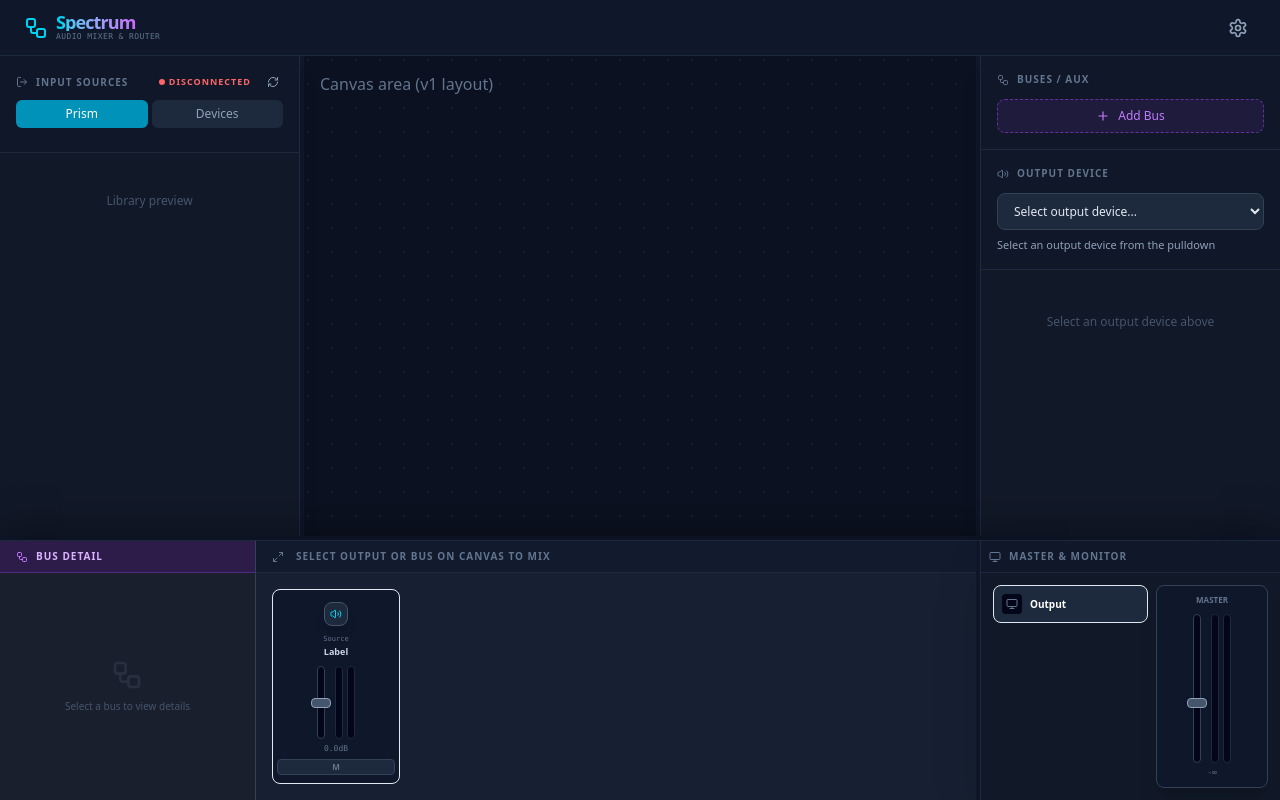
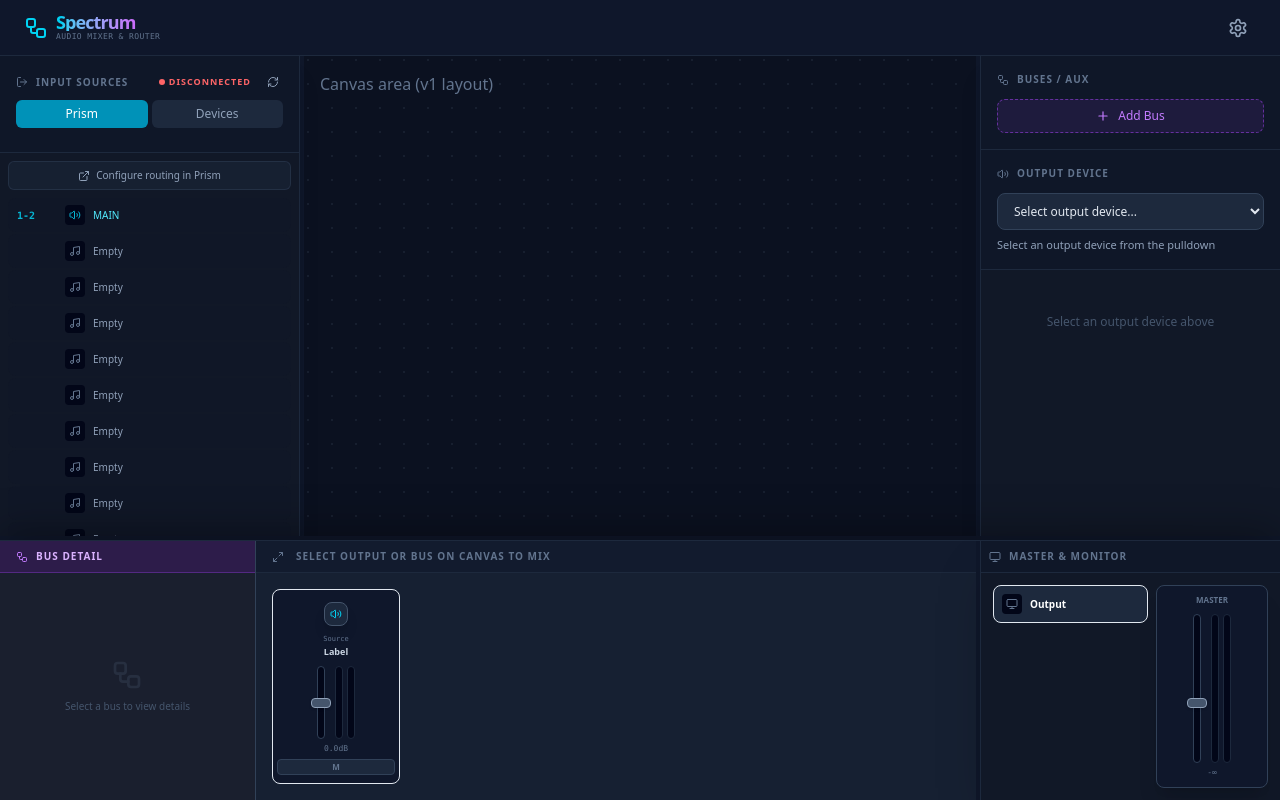
Before and after one commit to petitstrawberry/spectrum, a React (Vite) app: page / in a window 1280 px wide. Built offline with nearby package versions, Linux system fonts and the light colour scheme; the HTML template or start-up script is replaced by a standard one.

Commit message:
feat: macOS用のアプリアイコン取得機能を追加し、アイコンの選択を改善

```diff
--- /dev/null
+++ b/src/hooks/useChannelColors.ts
@@ -0,0 +1,93 @@
+import { useMemo } from 'react';
+
+// Category base colors (matches prism-app V1 palette)
+const CATEGORY_COLORS: Record<string, [number, number, number]> = {
+  game: [255, 70, 85],      // Red
+  browser: [255, 200, 0],   // Amber
+  music: [29, 185, 84],     // Green
+  voice: [88, 101, 242],    // Blue/Purple
+  system: [200, 200, 200],  // White/Gray
+};
+
+// Screen blend channel
+const blendScreenChannel = (b: number, s: number) => {
+  return 255 - ((255 - b) * (255 - s) / 255);
+};
+
+const mixColors = (colors: [number, number, number][]) => {
+  if (!colors || colors.length === 0) return 'transparent';
+
+  let r = 0, g = 0, b = 0;
+  colors.forEach(([cr, cg, cb]) => {
+    r = blendScreenChannel(r, cr);
+    g = blendScreenChannel(g, cg);
+    b = blendScreenChannel(b, cb);
+  });
+
+  return `rgb(${Math.round(r)}, ${Math.round(g)}, ${Math.round(b)})`;
+};
+
+// Simple hash-based color fallback (if app name not in CATEGORY_COLORS)
+function hashColor(name: string): [number, number, number] {
+  let hash = 0;
+  for (let i = 0; i < name.length; i++) {
+    hash = name.charCodeAt(i) + ((hash << 5) - hash);
+  }
+  const hue = Math.abs(hash) % 360;
+  const saturation = 65;
+  const lightness = 55;
+
+  const c = (1 - Math.abs(2 * lightness / 100 - 1)) * saturation / 100;
+  const x = c * (1 - Math.abs((hue / 60) % 2 - 1));
+  const m = lightness / 100 - c / 2;
+  let r = 0, g = 0, b = 0;
+  if (hue < 60) { r = c; g = x; b = 0; }
+  else if (hue < 120) { r = x; g = c; b = 0; }
+  else if (hue < 180) { r = 0; g = c; b = x; }
+  else if (hue < 240) { r = 0; g = x; b = c; }
+  else if (hue < 300) { r = x; g = 0; b = c; }
+  else { r = c; g = 0; b = x; }
+
+  return [Math.round((r + m) * 255), Math.round((g + m) * 255), Math.round((b + m) * 255)];
+}
+
+function detectCategory(name: string) {
+  const lower = (name || '').toLowerCase();
+  if (/valorant|minecraft|steam|game|epic|battle\.net|origin|riot|apex|legends|fortnite/i.test(lower)) return 'game';
+  if (/chrome|firefox|safari|edge|opera|brave|arc/i.test(lower)) return 'browser';
+  if (/spotify|music|itunes|ableton|logic|fl studio|audacity|garageband|apple music/i.test(lower)) return 'music';
+  if (/discord|slack|zoom|teams|facetime|skype|telegram|signal/i.test(lower)) return 'voice';
+  return 'system';
+}
+
+// channelSources: array of channel entries with `.channelOffset` and `.apps` (each app has `name` and optional `clientCount`)
+export function useChannelColors(channelSources: any[]) {
+  return useMemo(() => {
+    const colors: Record<number, string> = {};
+
+    // Flatten all apps for MAIN channel aggregation
+    const allApps = (channelSources || []).flatMap((cs: any) => (cs.apps || []).map((a: any) => ({ name: a.name, clientCount: a.clientCount || 1 })));
+
+    for (const cs of (channelSources || [])) {
+      const chId = cs.channelOffset ?? 0;
+      let routingApps: { name: string; clientCount: number }[] = [];
+
+      if (cs.isMain) {
+        routingApps = allApps.filter(a => (a.clientCount || 0) > 0);
+      } else {
+        routingApps = (cs.apps || []).
+          map((a: any) => ({ name: a.name, clientCount: a.clientCount || 1 })).
+          filter((a: { name: string; clientCount: number }) => (a.clientCount || 0) > 0);
+      }
+
+      const activeColors: [number, number, number][] = routingApps.map(a => {
+        const cat = detectCategory(a.name);
+        return CATEGORY_COLORS[cat] || hashColor(a.name || '');
+      });
+
+      colors[chId] = mixColors(activeColors as [number, number, number][]);
+    }
+
+    return colors;
+  }, [channelSources]);
+}
--- a/src/hooks/useIcons.ts
+++ b/src/hooks/useIcons.ts
@@ -1,4 +1,4 @@
-import { Headphones, Speaker, Monitor, Radio, Cast, Video, Volume2 } from 'lucide-react';
+import { Headphones, Speaker, Monitor, Radio, Cast, Video, Volume2, Gamepad2, Globe, MessageSquare, Music } from 'lucide-react';
 import type { LucideIcon } from 'lucide-react';
 
 export function getIconForDevice(iconHint?: string | null, name?: string): LucideIcon {
@@ -25,3 +25,13 @@ export function getIconForDevice(iconHint?: string | null, name?: string): Lucid
 }
 
 export default getIconForDevice;
+
+export function getIconForApp(name?: string): LucideIcon {
+  if (!name) return Music;
+  const lower = name.toLowerCase();
+  if (/valorant|minecraft|steam|game|epic|battle\.net|origin|riot|apex|fortnite/.test(lower)) return Gamepad2;
+  if (/chrome|firefox|safari|edge|opera|brave|arc/.test(lower)) return Globe;
+  if (/spotify|music|itunes|ableton|logic|fl studio|audacity|garageband|apple music/.test(lower)) return Music;
+  if (/discord|slack|zoom|teams|facetime|skype|telegram|signal/.test(lower)) return MessageSquare;
+  return Monitor;
+}
--- a/src/lib/api.ts
+++ b/src/lib/api.ts
@@ -325,6 +325,7 @@ export async function getSystemStatus(): Promise<SystemStatusDto> {
   return invoke<SystemStatusDto>('get_system_status');
 }
 
+
 export async function setBufferSize(size: number): Promise<void> {
   return invoke('set_buffer_size', { size });
 }
--- a/src/ui/LeftSidebar.tsx
+++ b/src/ui/LeftSidebar.tsx
@@ -1,4 +1,7 @@
+import React from 'react';
 import { LogOut, RefreshCw, ExternalLink, Music, Volume2, Mic, Plus } from 'lucide-react';
+import { getIconForApp } from '../hooks/useIcons';
+import { useChannelColors } from '../hooks/useChannelColors';
 
 interface Props {
   width: number;
@@ -26,6 +29,8 @@ interface Props {
 }
 
 export default function LeftSidebar({ width, isRefreshing, inputSourceMode, handleRefresh, driverStatus, onChangeInputSourceMode, channelSources = [], prismDevice = null, isLibraryItemUsed = () => false, handleLibraryMouseDown, onOpenPrismApp, otherInputDevices = [] }: Props) {
+  const channelColors = useChannelColors(channelSources || []);
+
   return (
     <div className="bg-[#111827] border-r border-slate-800 flex flex-col shrink-0 z-10 shadow-xl relative" style={{ width }} onClick={e => e.stopPropagation()}>
       <div className="p-4 border-b border-slate-800 bg-slate-900/50">
@@ -54,8 +59,8 @@ export default function LeftSidebar({ width, isRefreshing, inputSourceMode, hand
         </div>
       </div>
       <div className="flex-1 overflow-y-auto p-2 space-y-0.5">
-        {/* Prism mode: Show channel list */}
-        {inputSourceMode === 'prism' && (prismDevice || channelSources.some(c => c.hasApps) || driverStatus?.connected) ? (
+        {/* Prism mode: Show channel list (always show channels even when empty) */}
+        {inputSourceMode === 'prism' ? (
           <>
             <button
               onClick={() => onOpenPrismApp?.()}
@@ -71,7 +76,7 @@ export default function LeftSidebar({ width, isRefreshing, inputSourceMode, hand
             {channelSources.map(channel => {
               const isUsed = isLibraryItemUsed(channel.id);
               const hasApps = channel.hasApps;
-              const FirstIcon = (channel.apps && channel.apps[0] && channel.apps[0].icon) || Music;
+              const FirstIcon = (channel.apps && channel.apps[0] && channel.apps[0].icon) || getIconForApp(channel.apps[0]?.name) || Music;
 
               return (
                 <div
@@ -86,31 +91,31 @@ export default function LeftSidebar({ width, isRefreshing, inputSourceMode, hand
                         : 'border-transparent bg-slate-900/20 hover:border-slate-700/50 hover:bg-slate-900/40 hover:ring-2 hover:ring-slate-700/20 cursor-grab active:cursor-grabbing')
                   }
                 >
-                  <div className={`w-10 text-[10px] font-mono font-bold ${hasApps ? 'text-cyan-400' : 'text-slate-600'}`}>
-                    {channel.channelLabel}
-                  </div>
+                  <div className={`w-10 text-[10px] font-mono font-bold`} style={{ color: channel.isMain ? '#06b6d4' : (channelColors[channel.channelOffset] || undefined) }}>
+                            {channel.channelLabel}
+                          </div>
 
                   {channel.isMain ? (
                     <div className="flex-1 flex items-center gap-2 min-w-0">
-                      <div className="w-5 h-5 rounded flex items-center justify-center bg-cyan-900/50 text-cyan-400">
-                        <Volume2 className="w-3 h-3" />
-                      </div>
+                      <div className="w-5 h-5 rounded flex items-center justify-center bg-slate-950">
+                          <Volume2 className="w-3 h-3" style={{ color: '#06b6d4' }} />
+                        </div>
                       <div className="flex-1 min-w-0">
                         <div className="text-[10px] text-cyan-300">MAIN</div>
-                        {channel.apps.length > 0 && (
+                        {channel.apps.length > 1 && (
                           <div className="text-[8px] text-slate-500">{channel.apps.length} apps</div>
                         )}
                       </div>
                     </div>
                   ) : hasApps ? (
                     <div className="flex-1 flex items-center gap-2 min-w-0">
-                      <div className={`w-5 h-5 rounded flex items-center justify-center bg-slate-950 ${channel.apps[0]?.color || ''}`}>
-                        <FirstIcon className="w-3 h-3" />
+                      <div className={`w-5 h-5 rounded flex items-center justify-center bg-slate-950`}>
+                        <FirstIcon className="w-3 h-3" style={{ color: channelColors[channel.channelOffset] || undefined }} />
                       </div>
                       <div className="flex-1 min-w-0">
                         <div className="flex items-center gap-2">
                           <div className="text-[10px] text-slate-300 truncate" title={channel.apps.map((a: any) => a.name).join(', ')}>
-                            {channel.apps.map((a: any) => a.name).join(', ')}
+                            {channel.apps[0]?.name}
                           </div>
                           {/* PID badge removed per request */}
                           {(channel.apps[0]?.clientCount ?? 0) > 1 && (
--- a/src/ui/SpectrumLayout.tsx
+++ b/src/ui/SpectrumLayout.tsx
@@ -167,7 +167,20 @@ export default function SpectrumLayout({ devices }: SpectrumLayoutProps) {
       if (Array.isArray(a.channelOffsets)) return a.channelOffsets.some((co: number) => Math.floor(co / 2) === i);
       return false;
     });
-    const apps = assigned.map((a: any) => ({ name: a.name, icon: Music, color: a.color || 'text-cyan-400', pid: a.pid, clientCount: (a.clients ? a.clients.length : (a.clientCount ?? 1)) }));
+    // Deduplicate apps by name and aggregate client counts. Do not assign a placeholder icon
+    // here so the LeftSidebar can pick a category icon via `getIconForApp`.
+    const appMap = new Map<string, { name: string; color?: string; pid?: number; clientCount: number }>();
+    for (const a of assigned) {
+      const name = a.name || 'Unknown';
+      const existing = appMap.get(name);
+      const clients = a.clients ? a.clients.length : (a.clientCount ?? 1);
+      if (existing) {
+        existing.clientCount += clients;
+      } else {
+        appMap.set(name, { name, color: a.color || 'text-cyan-400', pid: a.pid, clientCount: clients });
+      }
+    }
+    const apps = Array.from(appMap.values()).map(a => ({ name: a.name, icon: undefined, color: a.color, pid: a.pid, clientCount: a.clientCount }));
     channelSources.push({
       id: `ch_${offset}`,
       channelOffset: offset,
```
Also changed, not shown: 2 other files (tests, documents, lock files or other folders).
